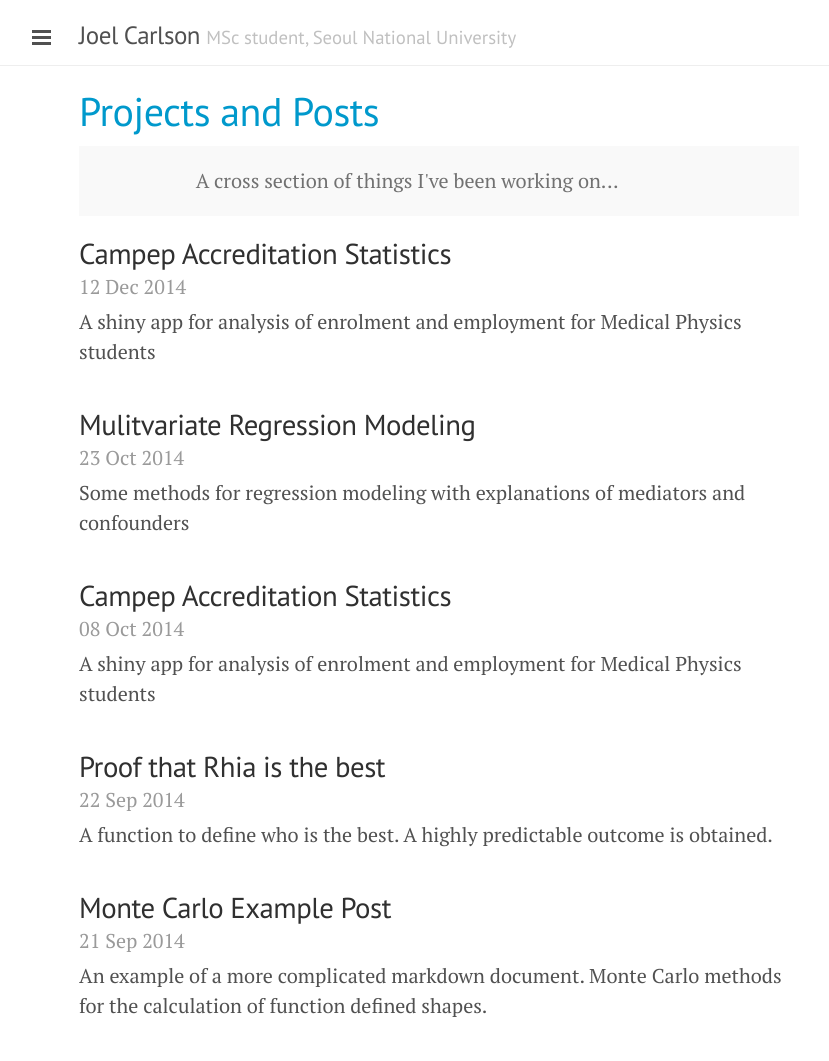
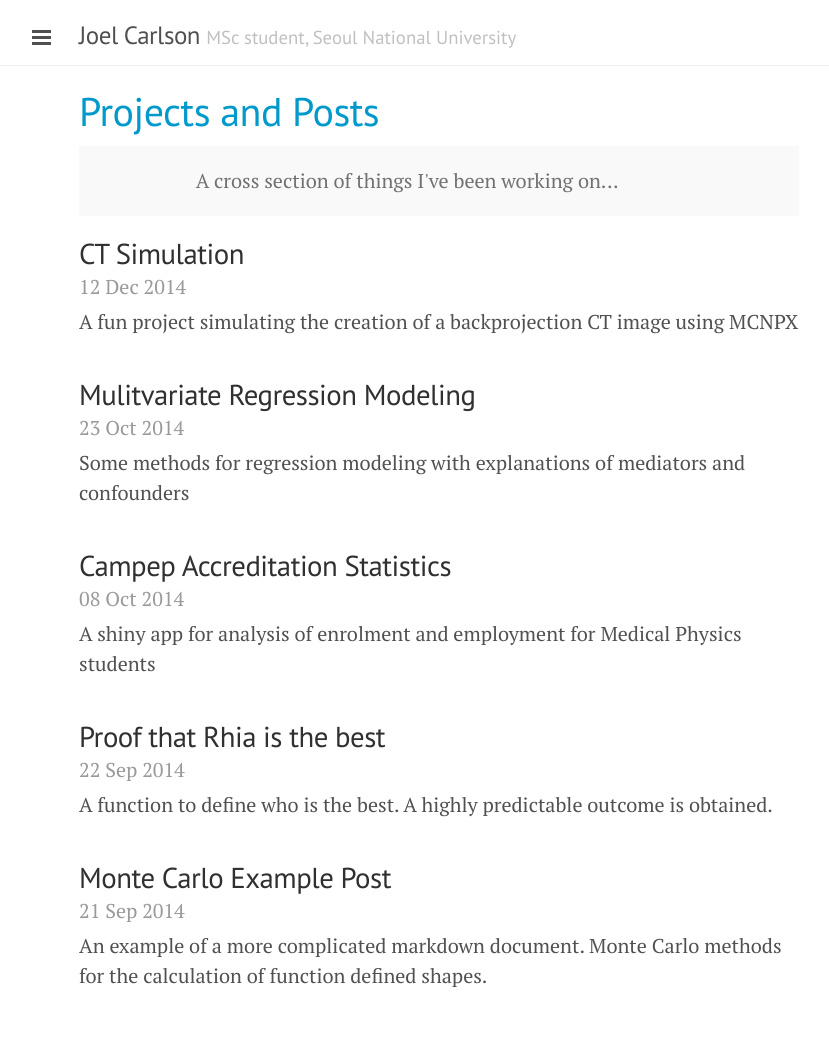
Before and after one commit to joelcarlson/joelcarlson.github.io, a Jekyll site: the page built from blog.md, in a window 1280 px wide. Shown: the whole page, without its empty margins (201-1030 px from the left). Built offline with Jekyll 4.4.1, drawn with Linux system fonts in a browser that asks for light colours; Markdown is read by kramdown in place of the engine named in the settings; after the commit the page ends 1031 px from its top, so only the background shows below that; some of the changed lines change nothing that is shown.

Commit message:
Update 2014-12-12-CT-Simulation.md

```diff
--- a/_posts/2014-12-12-CT-Simulation.md
+++ b/_posts/2014-12-12-CT-Simulation.md
@@ -1,8 +1,8 @@
 ---
-title: "Campep Accreditation Statistics"
+title: "CT Simulation"
 author: "Joel Carlson"
 layout: page
-excerpt: A shiny app for analysis of enrolment and employment for Medical Physics students
+excerpt: A fun project simulating the creation of a backprojection CT image using MCNPX
 ---
 
 Here I will describe a fun project I did to simulate a first generation CT scan image using MCNPX.  The idea was to take a simple geometry: a square, a circle, and a triangle, and create an image using backprojection.  The geometry set-up looked like this:
@@ -14,36 +14,36 @@ To create an image using backprojection, a projection image must be created by s
 
 <a href="http://imgur.com/p5aa5nU"><img src="http://i.imgur.com/p5aa5nU.gif" title="Particles" /></a>
 
-In the image, the source is a pencil beam originating below the geometry, the red and blue dots represent photons of 100keV interacting with the geometry. The detector scanning across the image at the top measure the incident flux, which can be interpreted as a surrogate for the attenuation between the source and the detector.
+In the image, the source is a pencil beam originating below the geometry, the red and blue dots represent photons of 100keV interacting with the geometry. The detector scanning across the image at the top measures the incident flux, which can be interpreted as a surrogate for the attenuation between the source and the detector.
 
 #Flux Values
 
 The detector outputs a single value at each simulation, which can be plotted against the location of the detector.  Here is what the normalized values looks like at each angle:
 
-<a href="http://imgur.com/baRIvf8"><img src="http://i.imgur.com/baRIvf8.gif" title="source: imgur.com" /></a>
+<a href="http://imgur.com/baRIvf8"><img src="http://i.imgur.com/baRIvf8.gif" title="Tally Values" /></a>
 
 Each of the values is then converted into a pixel value, and a square image is created:
 
-<a href="http://imgur.com/XSqCBy7"><img src="http://i.imgur.com/XSqCBy7.gif" title="source: imgur.com" /></a>
+<a href="http://imgur.com/XSqCBy7"><img src="http://i.imgur.com/XSqCBy7.gif" title="Projection Images" /></a>
 
 Laid side to side the images result in a sinogram:
 
-<a href="http://imgur.com/7y6ShrR"><img src="http://i.imgur.com/7y6ShrR.png" title="source: imgur.com" /></a>
+<a href="http://imgur.com/7y6ShrR"><img src="http://i.imgur.com/7y6ShrR.png" title="Sinogram" /></a>
 
 #Image Combination
 
 Next, all of the images are rotated to the angle from which they were obtained:
 
-<a href="http://imgur.com/Q1wTxqu"><img src="http://i.imgur.com/Q1wTxqu.gif" title="source: imgur.com" /></a>
+<a href="http://imgur.com/Q1wTxqu"><img src="http://i.imgur.com/Q1wTxqu.gif" title="Rotations" /></a>
 
 All of the rotated images are then summed together. However, the images must first be darkened such that the maximal sum of pixel values at any given point doesn't exceed 1, the white value of the image processing software used (`EBImage` for R). Summing together the rotated images allows us to see the image being iteratively formed:
 
-<a href="http://imgur.com/yIBS6aU"><img src="http://i.imgur.com/yIBS6aU.gif" title="source: imgur.com" /></a>
+<a href="http://imgur.com/yIBS6aU"><img src="http://i.imgur.com/yIBS6aU.gif" title="Backprojection Image Formation" /></a>
 
 #Final Image
 
 The last iteration of the image summing gives us the final image:
 
-<a href="http://imgur.com/7lpV0kk"><img src="http://i.imgur.com/7lpV0kk.png" title="source: imgur.com" /></a>
+<a href="http://imgur.com/7lpV0kk"><img src="http://i.imgur.com/7lpV0kk.png" title="The Final Image!" /></a>
 
 Which looks pretty good! We can even see the how the different densities of the materials changes their visibility in the image!
```
